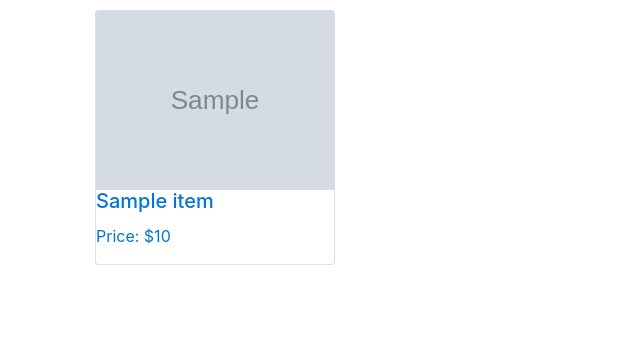
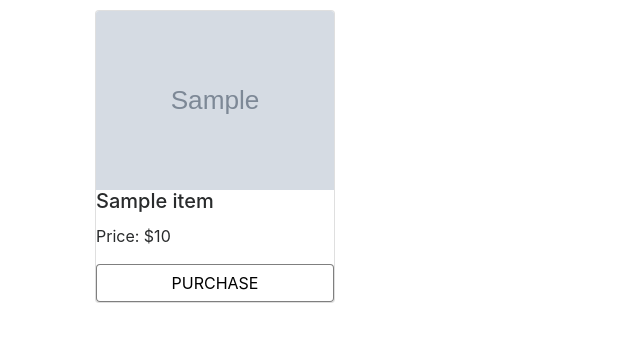
Before and after one commit to phillipbooker/group-project-2, a Node server app: page /outfits/1 in a window 1280 px wide. Shown: the top 342 px of the page, without its empty margins (0-640 px from the left). Run offline with Node 20, Linux system fonts and the light colour scheme; a user stored in the database is signed in; tables that the repository leaves empty hold one stand-in row (values such as "Sample post"); grey boxes marked "Sample" are stand-in pictures; some libraries are stand-ins or nearby versions.

Commit message:
modified items appearance for client page

```diff
--- a/public/styles/client.css
+++ b/public/styles/client.css
@@ -117,15 +117,38 @@
   min-width: 15rem;
   max-width: 28rem;
   margin: 10px;
+  display: flex;
+  flex-direction: column;
 }
 
 .card a {
-  text-decoration: none;
+  flex: 12;
+}
+
+.card .card-body {
+  flex: 5;
+  display: flex;
+  flex-direction: column;
+}
+
+.card .card-body > * {
+  flex: 1;
+}
+
+.card-body a {
+  justify-content: flex-end;
+}
+
+.card-body a {
+  max-height: 2.5em;
 }
 
 @media screen and (min-width: 576px) {
   .card {
     max-width: 15rem;
+  }
+  .card button {
+    margin-left: 12rem;
   }
 }
 
--- a/views/outfit.handlebars
+++ b/views/outfit.handlebars
@@ -17,11 +17,12 @@
           `
           <a target="_blank" href="${items[i].purchase}">
           <img class="card-img-top img-fluid" src=${items[i].image}>
+          </a>
           <div class="card-body">
             <h5 class="card-title">${items[i].name}</h5>
             <p>Price: $${items[i].price}</p>
+            <a href="${items[i].purchase}" target="_blank" class="btn btn-dark">Purchase</a>
           </div>
-          </a>
         `;
         $(".results").append(cardDeck.append(card.html(cardContent)));
       }
```
